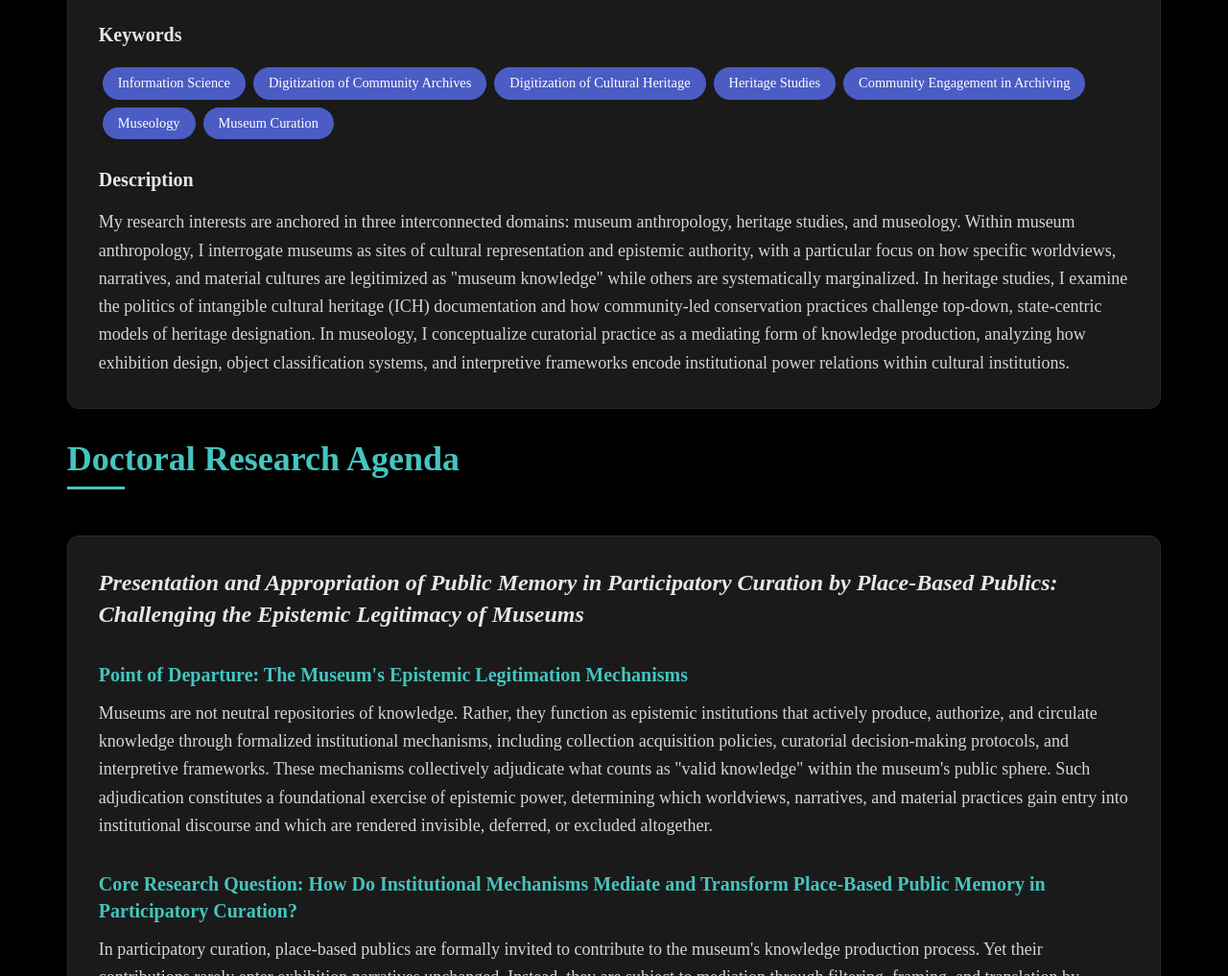
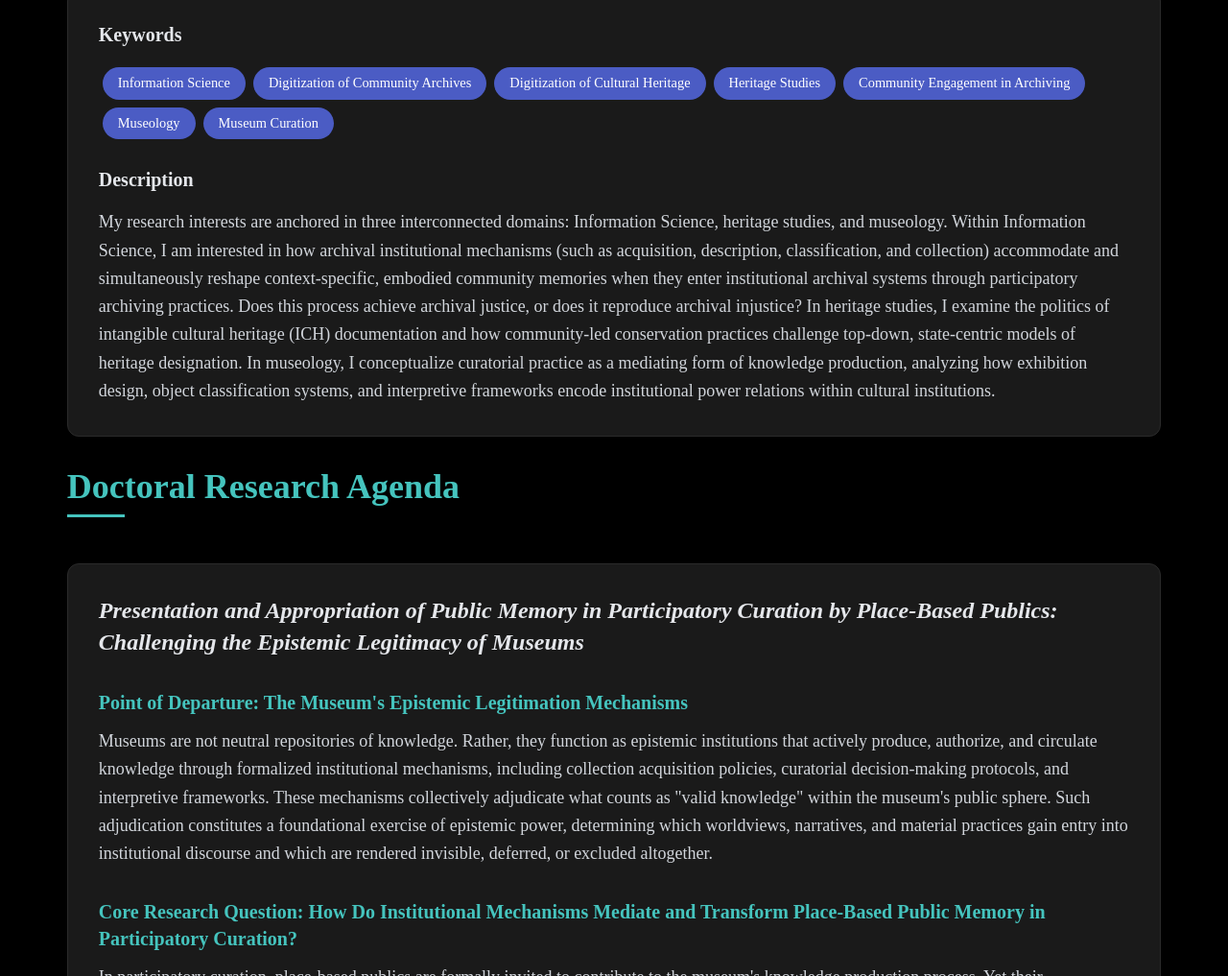
Before and after one commit to Valoriaaaa/Valoriaaaa.github.io, a plain HTML site: page index.html in a window 1280 px wide. Shown: the part 2731-3748 px from the top of the page at 96% size. Drawn offline with nearby package versions, Linux system fonts and the light colour scheme.

Commit message:
Update Research Interests description: replace museum anthropology with Information Science

```diff
--- a/index.html
+++ b/index.html
@@ -569,7 +569,7 @@
                 <div>
                     <h3 class="text-xl font-semibold mb-4 text-gray-200">Description</h3>
                     <p class="text-lg leading-relaxed text-gray-300">
-                        My research interests are anchored in three interconnected domains: museum anthropology, heritage studies, and museology. Within museum anthropology, I interrogate museums as sites of cultural representation and epistemic authority, with a particular focus on how specific worldviews, narratives, and material cultures are legitimized as "museum knowledge" while others are systematically marginalized. In heritage studies, I examine the politics of intangible cultural heritage (ICH) documentation and how community-led conservation practices challenge top-down, state-centric models of heritage designation. In museology, I conceptualize curatorial practice as a mediating form of knowledge production, analyzing how exhibition design, object classification systems, and interpretive frameworks encode institutional power relations within cultural institutions.
+                        My research interests are anchored in three interconnected domains: Information Science, heritage studies, and museology. Within Information Science, I am interested in how archival institutional mechanisms (such as acquisition, description, classification, and collection) accommodate and simultaneously reshape context-specific, embodied community memories when they enter institutional archival systems through participatory archiving practices. Does this process achieve archival justice, or does it reproduce archival injustice? In heritage studies, I examine the politics of intangible cultural heritage (ICH) documentation and how community-led conservation practices challenge top-down, state-centric models of heritage designation. In museology, I conceptualize curatorial practice as a mediating form of knowledge production, analyzing how exhibition design, object classification systems, and interpretive frameworks encode institutional power relations within cultural institutions.
                     </p>
                 </div>
             </div>
```
